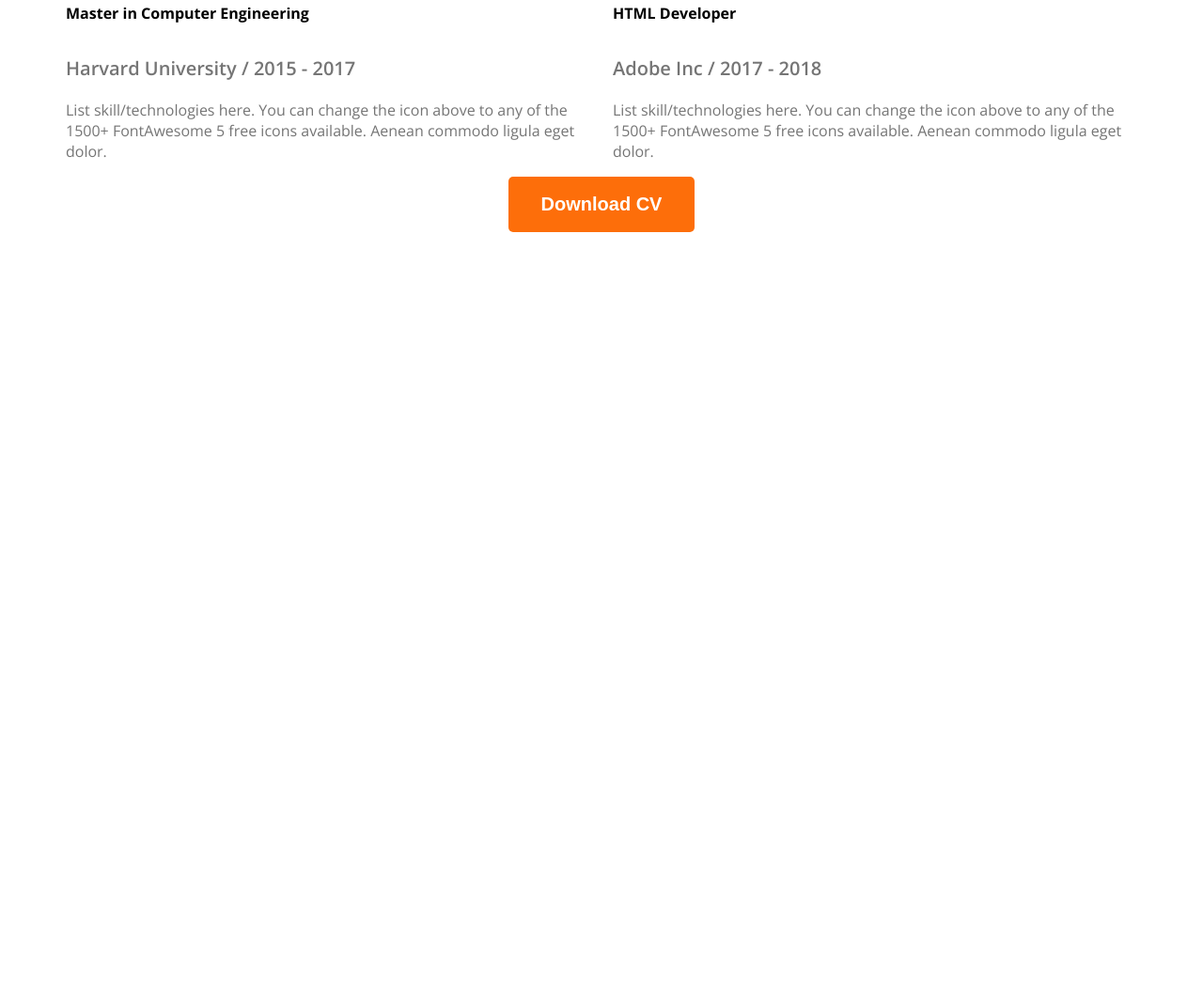
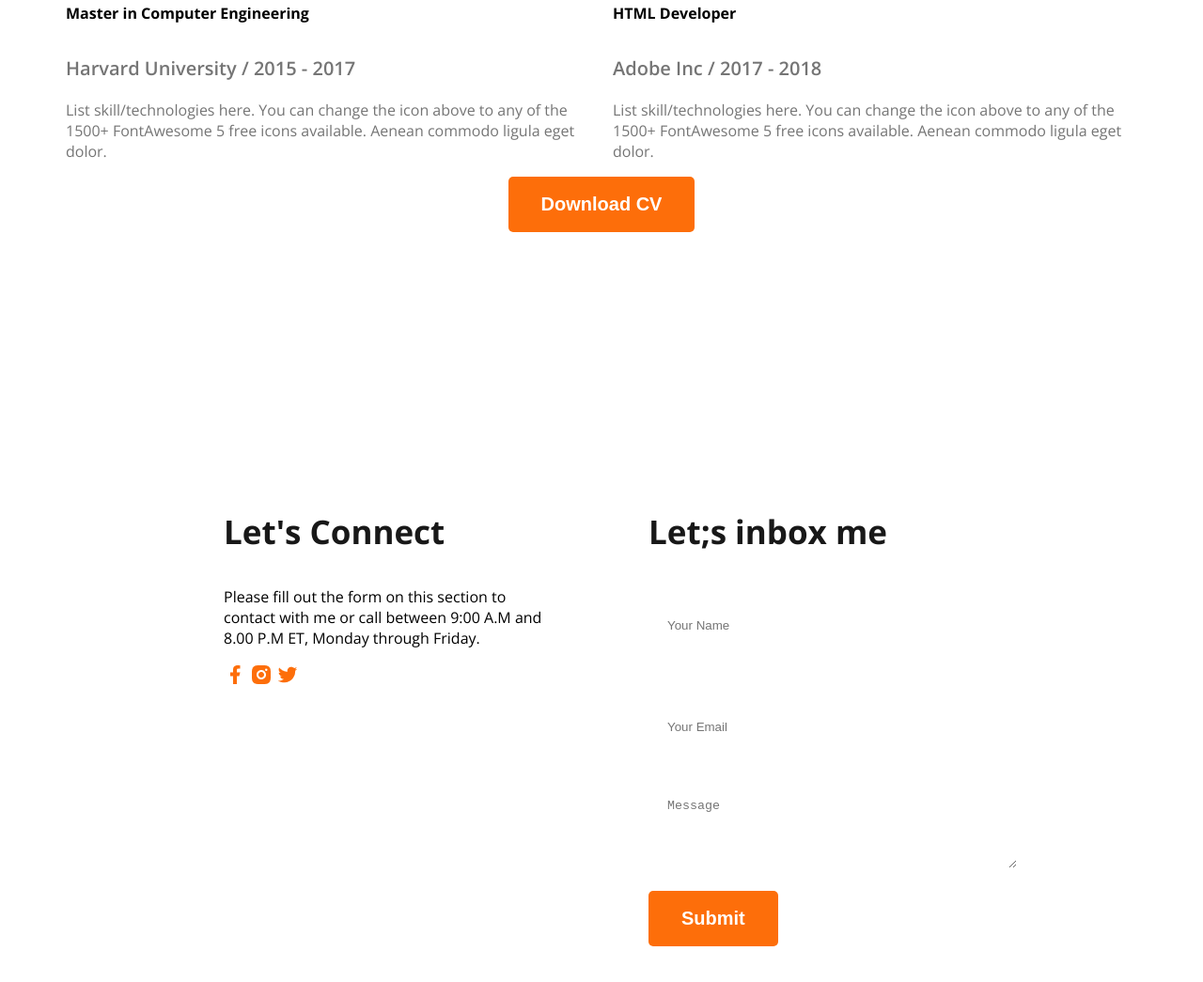
Before and after one commit to tanvirfahim2004/webdeveloper-portfolio, a plain HTML site: page index.html in a window 1280 px wide. Shown: the part 2862-3907 px from the top of the page at 94% size. Before the commit the page ends 3239 px from the top, so only its background shows below. Drawn offline with nearby package versions, Linux system fonts and the light colour scheme.

Commit message:
Finish commit

```diff
--- a/index.html
+++ b/index.html
@@ -151,6 +151,27 @@ to any of the 1500+ FontAwesome 5 free icons available. Aenean commodo ligula eg
 
 
     </main>
+    <footer>
+        <div class="footer-column">
+            <h3 class="section-tittle">Let's Connect</h3>
+            <p>Please fill out the form on this section to contact with me or call between 9:00 A.M and 8.00 P.M ET, Monday through Friday.</p>
+            <div>
+                <a href=""><img src="images/icons/facebook.png" alt=""></a>
+                <a href=""><img src="images/icons/insta.png" alt=""></a>
+                <a href=""><img src="images/icons/twitter.png" alt=""></a>
+            </div>
+        </div>
+        <div class="footer-column">
+            <h3 class="section-tittle">Let;s inbox me</h3>
+            <form action="">
+                <input type="text" name="" id="" placeholder="Your Name">
+                <input type="email" name="" id="" placeholder="Your Email">
+                <textarea name="" id="" cols="30" rows="20" placeholder="Message"></textarea>
+                <input class="btn-primary" type="submit" value="Submit">
+            </form>
+        </div>
+
+    </footer>
 
 </body>
 </html>
--- a/styles/index.css
+++ b/styles/index.css
@@ -158,3 +158,23 @@ main section{
     margin-top: 50px;
 
 }
+
+/* Footer style */
+footer{
+    padding: 130px 230px;
+    display: flex;
+    gap: 100px;
+}
+.footer-column{
+    width: 50%;
+}
+footer input[type="text"],footer input[type="email"],footer textarea{
+    height: 64px;
+    border-radius: 5px;
+    background-color: white;
+    display: block;
+    width: 100%;
+    padding: 10px 20px;
+    margin-bottom:24px ;
+    border: none;
+}
```
